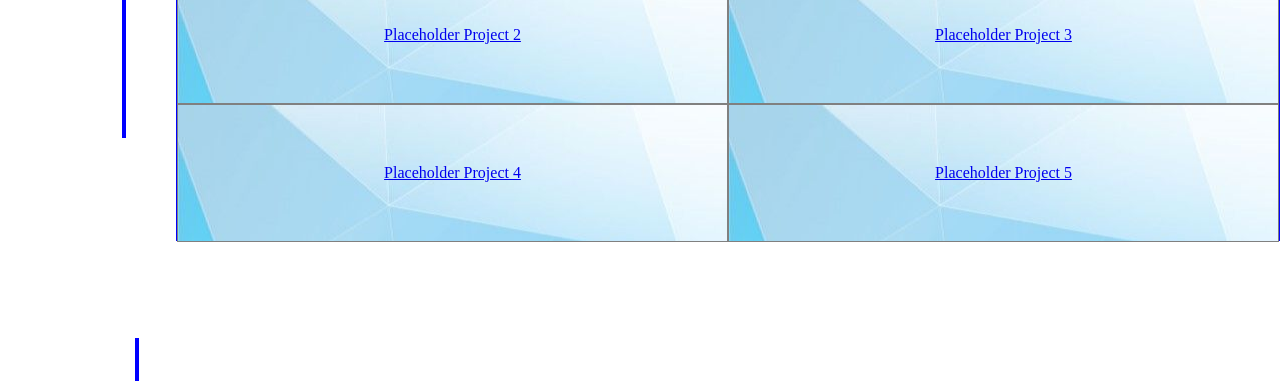
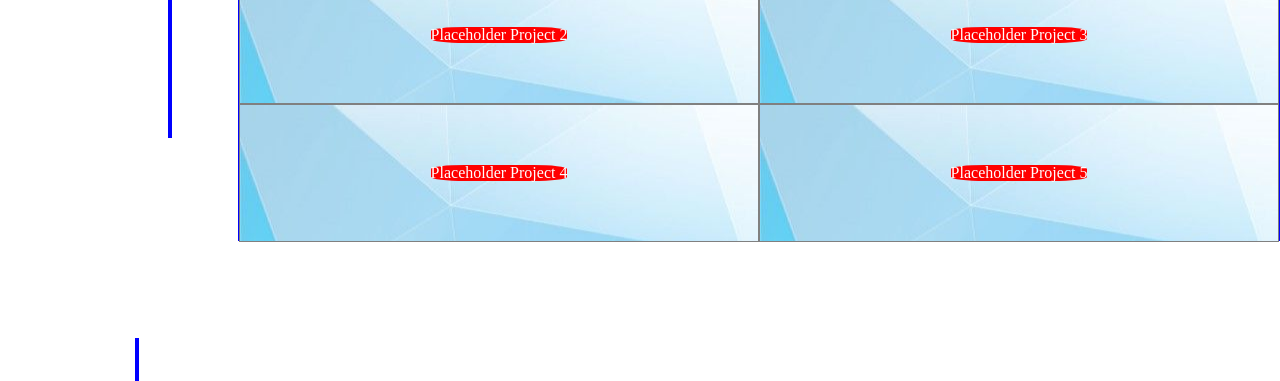
Before and after one commit to maryammuska/myportfolio, a plain HTML site: page index.html in a window 1280 px wide. Shown: the part 779-1160 px from the top of the page. Drawn offline with Linux system fonts and the light colour scheme.

Commit message:
new changes

```diff
--- a/assets/style.css
+++ b/assets/style.css
@@ -87,6 +87,13 @@ nav a:hover {
     margin-left: 30px;
 }
 
+.project-grid a {
+    text-decoration: none;
+    color: white;
+    background-color: red;
+    border-radius: 25%;
+}
+
 .square {
     border: .5px gray solid;
     display: flex;
@@ -94,6 +101,7 @@ nav a:hover {
 }
 
 #project-1 {
+    background-image: url("./img/abstract-grunge-decorative-relief-navy-blue-stucco-wall-texture-wide-angle-rough-colored-background.jpg");
     display: flex;
     height: 60%;
     justify-content: center;
@@ -112,28 +120,7 @@ nav a:hover {
     height: 20%;
 }
 
-#project-2 {
-    background-image: url("./img/projects.jpeg");
-    display: flex;
-    justify-content: center;
-    align-items: center;
-}
-
-#project-3 {
-    background-image: url("./img/projects.jpeg");
-    display: flex;
-    justify-content: center;
-    align-items: center;
-}
-
-#project-4 {
-    background-image: url("./img/projects.jpeg");
-    display: flex;
-    justify-content: center;
-    align-items: center;
-}
-
-#project-5 {
+#project-2, #project-3, #project-4 ,#project-5 {
     background-image: url("./img/projects.jpeg");
     display: flex;
     justify-content: center;
--- a/index.html
+++ b/index.html
@@ -10,7 +10,7 @@
     <title>Maryam's Portfolio</title>
 </head>
 
-<!-- Header  -->
+<!-- Header/Nav  -->
 
 <body>
     <header class="header">
@@ -64,7 +64,6 @@
             <div class="project-grid">
                 <div class="square" id="project-1">
                 <a href="https://maryammuska.github.io/02-challege/"> Homework 1<span class="link"></span>
-                    <img src="./assets/img/abstract-grunge-decorative-relief-navy-blue-stucco-wall-texture-wide-angle-rough-colored-background.jpg" width="1100" height="430">
                 </a>
 
 
```
Also changed, not shown: 1 other file.
